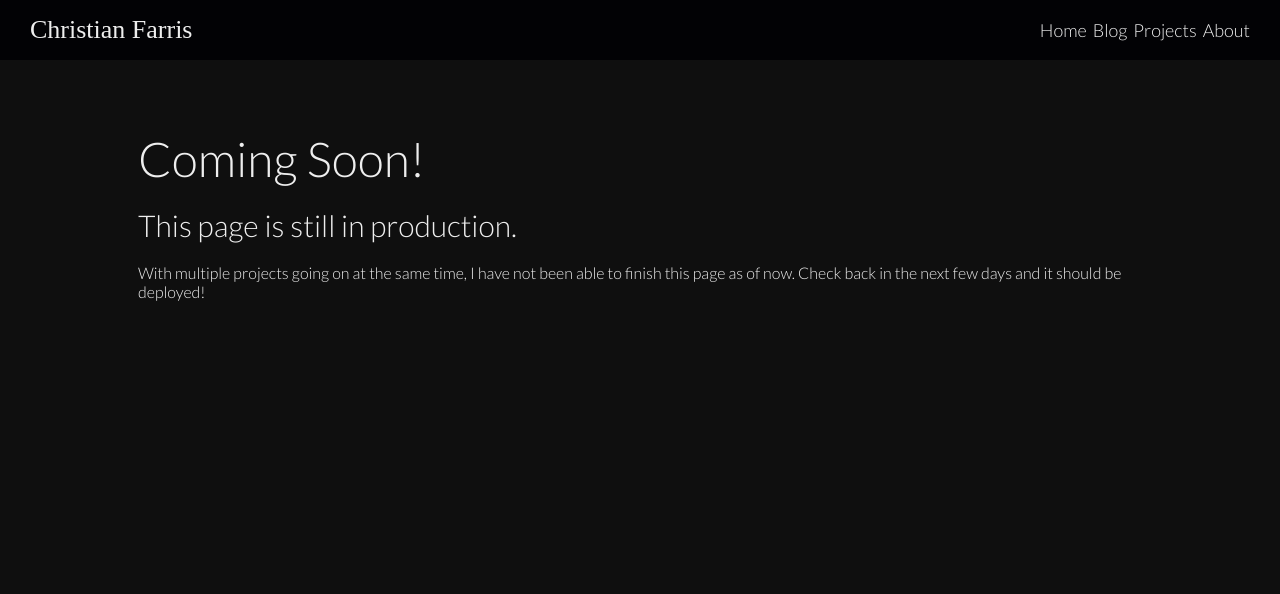
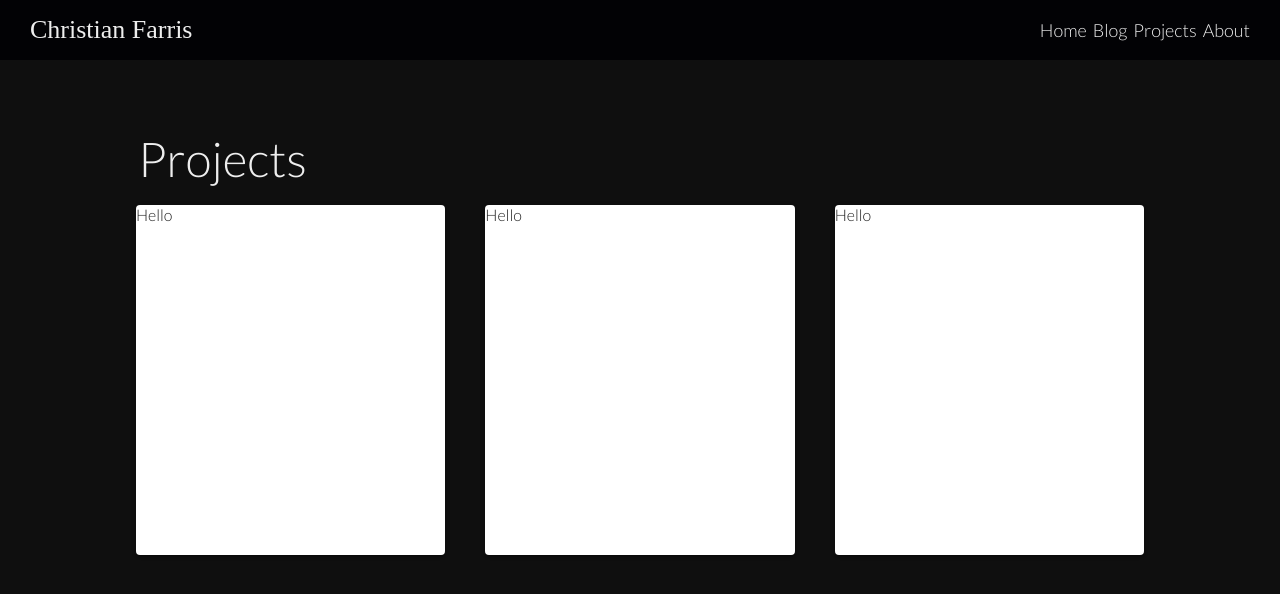
Before and after one commit to chrstnfrrs/PersonalWebsite-V2, a Nuxt app: page /projects in a window 1280 px wide. Shown: the top 594 px of the page. Built offline with nearby package versions, Linux system fonts and the light colour scheme; a web font is replaced by a local one.

Commit message:
betaDeployment beginning

```diff
--- a/pages/about.vue
+++ b/pages/about.vue
@@ -1,9 +1,9 @@
 <template>
-  <!-- <div>
+  <div>
     <pageHeader title="About Me"> </pageHeader>
-    <aboutSection :header="sectionOne.header" :body="sectionOne.body"> </aboutSection>
-  </div> -->
-  <coming-soon></coming-soon>
+    <aboutSection v-for="item of items" v-bind:key="item.header" :header="item.header" :body="item.body"> </aboutSection>
+  </div>
+  <!-- <coming-soon></coming-soon> -->
 </template>
 
 <script>
@@ -14,10 +14,17 @@ import pageHeader from '~/components/pageHeader.vue'
 export default {
   data: function () {
     return {
-      sectionOne: {
-        header: 'My Journey with Vue',
-        body: "Body"
-      }
+      items: [
+        {
+          header: 'My Journey with Vue',
+          body: "Body"
+        },
+        {
+          header: 'My Journey with Vue',
+          body: "Body"
+        }
+      ]
+
     }
   },
   components: {
--- a/pages/projects.vue
+++ b/pages/projects.vue
@@ -1,15 +1,28 @@
 <template>
   <div>
-    <comingSoon> </comingSoon>
+    <page-header title="Projects"></page-header>
+    <v-layout class="cardLayout" row wrap>
+      <v-flex><v-card min-height="350" md4 sm6>Hello</v-card></v-flex>
+      <v-flex><v-card min-height="350" md4 sm6>Hello</v-card></v-flex>
+      <v-flex><v-card min-height="350" md4 sm6>Hello</v-card></v-flex>
+    </v-layout>
   </div>
 </template>
 
 <script>
 import comingSoon from "~/components/comingSoon.vue"
+import pageHeader from "~/components/pageHeader.vue"
 
 export default {
   components: {
-    comingSoon
+    comingSoon,
+    pageHeader
   }
 }
 </script>
+
+<style lang="scss">
+  .v-card{
+    margin: 20px;
+  }
+</style>
```
Also changed, not shown: 10 other files (tests, documents, lock files or other folders).
